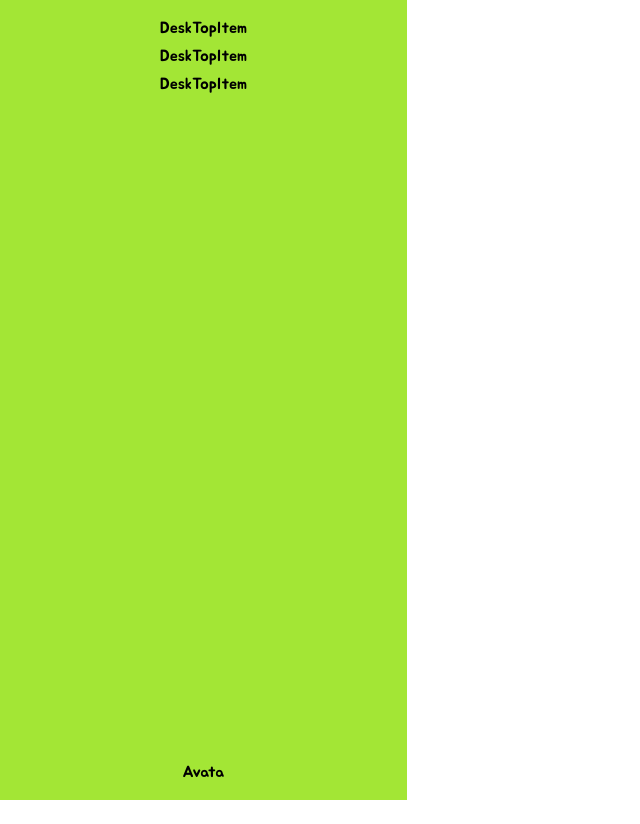
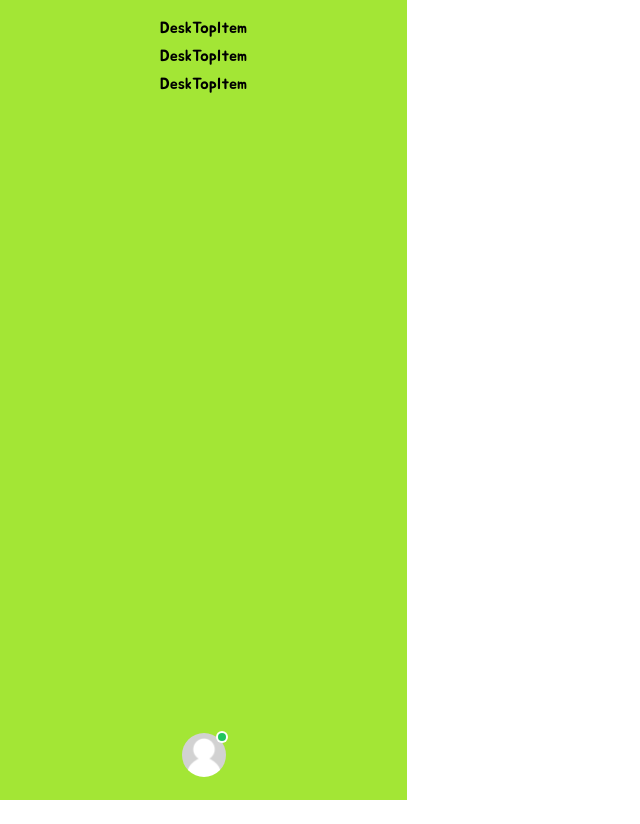
Before and after one commit to dks044/amuna, a Next.js app: page /conversations in a window 1280 px wide. Shown: the whole page, without its empty margins (0-640 px from the left). Built offline with nearby package versions, Linux system fonts and the light colour scheme; no server answers.

Commit message:
feat: 데스크톱 사이드바 아바타 추가

```diff
--- a/src/components/Avata.tsx
+++ b/src/components/Avata.tsx
@@ -1,7 +1,48 @@
+import { User } from '@prisma/client';
+import Image from 'next/image';
 import React from 'react';
 
-const Avata = () => {
-  return <div>Avata</div>;
+interface AvataProps {
+  user?: User;
+}
+
+const Avata = ({ user }: AvataProps) => {
+  return (
+    <div className='relative'>
+      <div
+        className={`
+          relative
+          inline-block
+          rounded-full
+          overflow-hidden
+          h-9
+          w-9
+          md:h-11
+          md:w-11
+
+        `}
+      >
+        <Image fill src={user?.image || '/images/placeholder.jpg'} alt='Avata' />
+      </div>
+
+      <span
+        className={`
+          absolute
+          block
+          rounded-full
+          bg-green-500
+          ring-2
+          ring-white
+          top-0
+          right-0
+          h-2
+          w-2
+          md-h-3
+          md-w-3
+          `}
+      />
+    </div>
+  );
 };
 
 export default Avata;
--- a/src/components/sidebar/DeskTopSideBar.tsx
+++ b/src/components/sidebar/DeskTopSideBar.tsx
@@ -76,7 +76,7 @@ const DeskTopSideBar = ({ currentUser }: DeskTopSideBarProps) => {
             `}
           onClick={() => setIsOpen(true)}
         >
-          <Avata />
+          <Avata user={currentUser} />
         </div>
       </nav>
     </div>
```
Also changed, not shown: public/images/placeholder.jpg (added).
